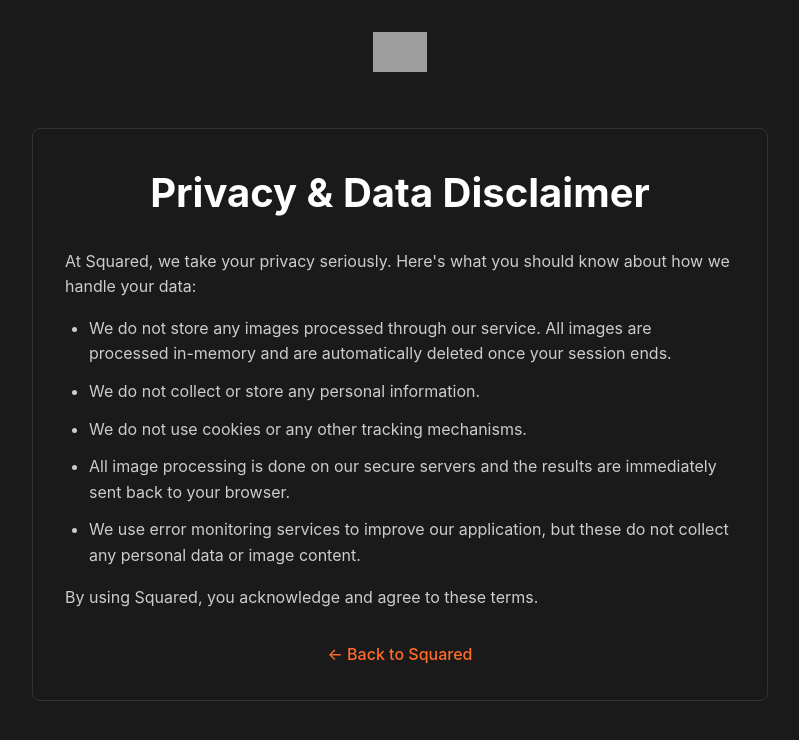
After one commit to allannapier/squared, a Flask app: page /disclaimer in a window 1280 px wide. The commit adds this page. Shown: the top 740 px of the page, without its empty margins (240-1039 px from the left). Run offline with Flask 3, Linux system fonts and the light colour scheme; grey boxes are pictures that could not be loaded.

Commit message:
disclaimer changes

```diff
--- a/api/index.py
+++ b/api/index.py
@@ -128,8 +128,12 @@ def square_image(file_stream):
         raise
 
 @app.route('/')
-def index():
+def home():
     return render_template('index.html')
+
+@app.route('/disclaimer')
+def disclaimer():
+    return render_template('disclaimer.html')
 
 @app.route('/upload', methods=['POST'])
 def upload_file():
--- a/static/css/style.css
+++ b/static/css/style.css
@@ -285,6 +285,73 @@ select {
     100% { transform: rotate(360deg); }
 }
 
+/* Disclaimer page styles */
+.disclaimer-page {
+    max-width: 800px;
+    margin: 0 auto;
+    padding: 2rem;
+}
+
+.logo-container {
+    text-align: center;
+    margin-bottom: 3rem;
+}
+
+.logo {
+    height: 40px;
+    transition: opacity 0.2s;
+}
+
+.logo:hover {
+    opacity: 0.8;
+}
+
+.disclaimer-content {
+    background: #1a1a1a;
+    padding: 2rem;
+    border-radius: 8px;
+    border: 1px solid #333;
+}
+
+.disclaimer-content h1 {
+    color: #fff;
+    margin-top: 0;
+    margin-bottom: 1.5rem;
+}
+
+.disclaimer-content p {
+    color: #ccc;
+    margin-bottom: 1rem;
+    line-height: 1.6;
+}
+
+.disclaimer-content ul {
+    color: #ccc;
+    margin: 1rem 0;
+    padding-left: 1.5rem;
+}
+
+.disclaimer-content li {
+    margin-bottom: 0.75rem;
+    line-height: 1.6;
+}
+
+.back-link {
+    margin-top: 2rem;
+    text-align: center;
+}
+
+.back-link a {
+    color: var(--primary-color);
+    text-decoration: none;
+    font-weight: 500;
+    transition: color 0.2s;
+}
+
+.back-link a:hover {
+    color: var(--hover-color);
+}
+
 /* Modal styles */
 .modal {
     display: none;
--- /dev/null
+++ b/templates/disclaimer.html
@@ -0,0 +1,35 @@
+<!DOCTYPE html>
+<html lang="en">
+<head>
+    <meta charset="UTF-8">
+    <meta name="viewport" content="width=device-width, initial-scale=1.0">
+    <title>Privacy & Data Disclaimer - Squared</title>
+    <link rel="stylesheet" href="{{ url_for('static', filename='css/style.css') }}">
+    <link rel="icon" type="image/svg+xml" href="{{ url_for('static', filename='favicon.svg') }}">
+</head>
+<body>
+    <main class="disclaimer-page">
+        <div class="logo-container">
+            <a href="/" class="logo-link">
+                <img src="{{ url_for('static', filename='logo.svg') }}" alt="Squared Logo" class="logo">
+            </a>
+        </div>
+
+        <div class="disclaimer-content">
+            <h1>Privacy & Data Disclaimer</h1>
+            <p>At Squared, we take your privacy seriously. Here's what you should know about how we handle your data:</p>
+            <ul>
+                <li>We do not store any images processed through our service. All images are processed in-memory and are automatically deleted once your session ends.</li>
+                <li>We do not collect or store any personal information.</li>
+                <li>We do not use cookies or any other tracking mechanisms.</li>
+                <li>All image processing is done on our secure servers and the results are immediately sent back to your browser.</li>
+                <li>We use error monitoring services to improve our application, but these do not collect any personal data or image content.</li>
+            </ul>
+            <p>By using Squared, you acknowledge and agree to these terms.</p>
+            <div class="back-link">
+                <a href="/">← Back to Squared</a>
+            </div>
+        </div>
+    </main>
+</body>
+</html>
--- a/templates/index.html
+++ b/templates/index.html
@@ -75,7 +75,7 @@
         <footer>
             powered by&nbsp;<a href="https://www.codebotiks.com" target="_blank" rel="noopener"><span class="code">Code</span><span class="botiks">botiks</span></a>
             <span class="separator">|</span>
-            <span class="disclaimer-link" id="disclaimerLink">Disclaimer</span>
+            <a href="/disclaimer" target="_blank" class="disclaimer-link">Disclaimer</a>
         </footer>
 
         <div id="loadingOverlay" class="loading-overlay">
```
